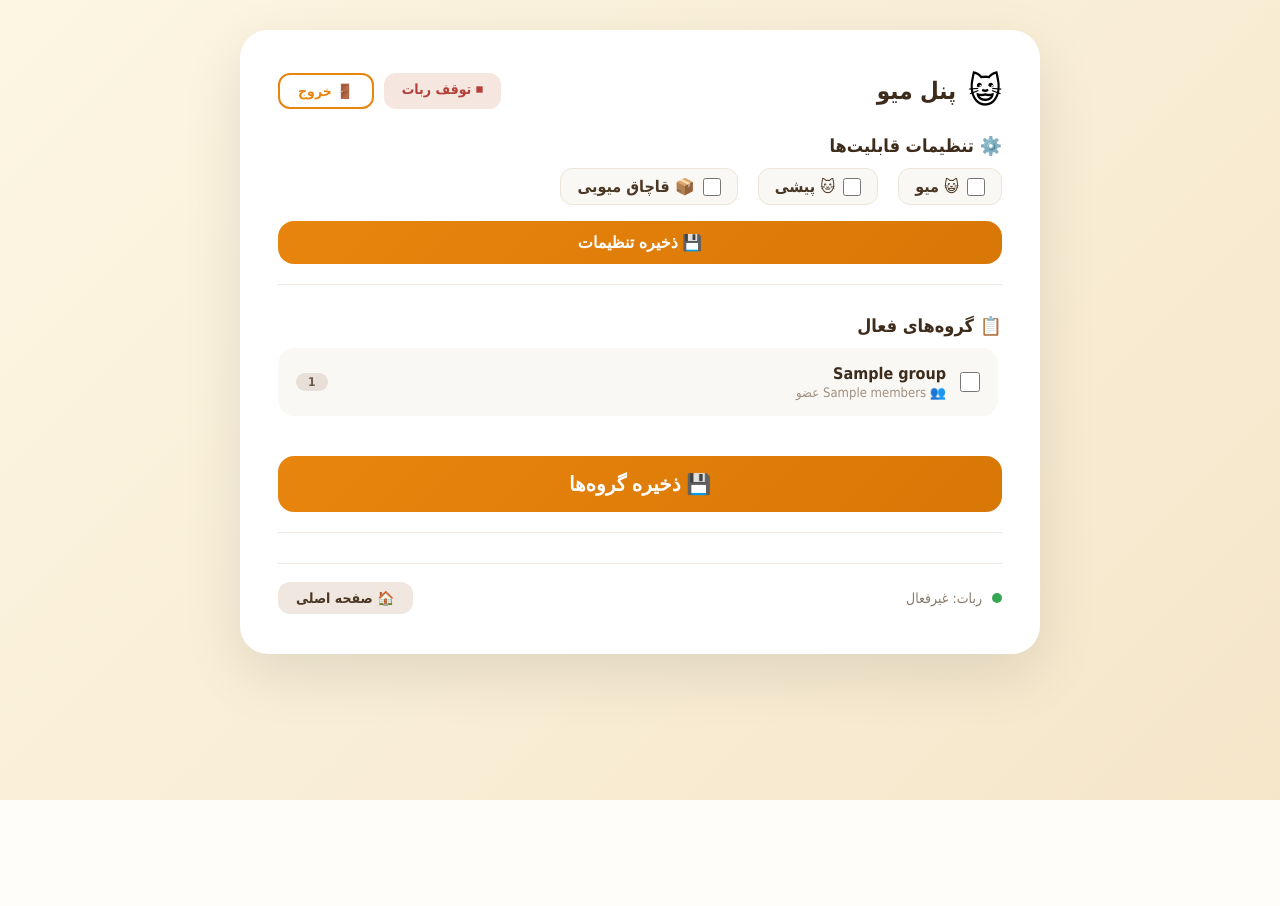
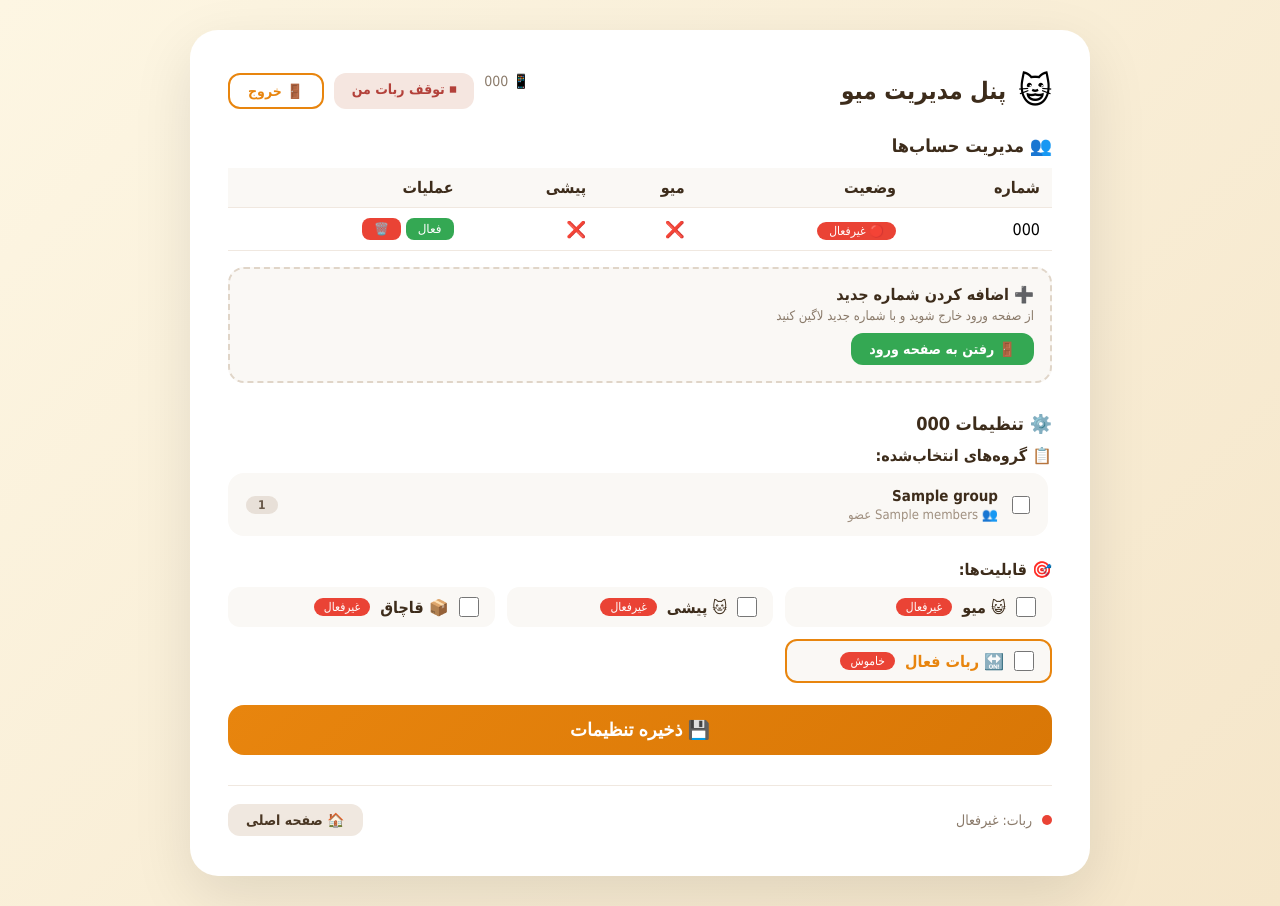
Before and after one commit to FDRIVPN/Selfbot, a Flask app: template templates/dashboard.html in a window 1280 px wide. Before the commit the page ends 800 px from the top, so only its background shows below. Run offline with Flask 3, Linux system fonts and the light colour scheme; the template is opened without the code that fills it: most values are stand-ins (such as "Sample title", 1, 10 or a date in 2020); parts of the project's set-up code (start-up, migrations or seed data) failed here and were passed over.

Commit message:
Update dashboard.html

```diff
--- a/templates/dashboard.html
+++ b/templates/dashboard.html
@@ -3,11 +3,11 @@
 <head>
     <meta charset="UTF-8">
     <meta name="viewport" content="width=device-width, initial-scale=1.0">
-    <title>پنل میو</title>
+    <title>پنل مدیریت میو</title>
     <style>
         *{margin:0;padding:0;box-sizing:border-box}
         body{font-family:Tahoma,sans-serif;background:linear-gradient(135deg,#fdf6e3,#f5e6ca);min-height:100vh;padding:30px 20px;display:flex;justify-content:center;align-items:flex-start}
-        .container{background:#fff;border-radius:28px;padding:40px 38px;max-width:800px;width:100%;box-shadow:0 20px 60px rgba(0,0,0,.1)}
+        .container{background:#fff;border-radius:28px;padding:40px 38px;max-width:900px;width:100%;box-shadow:0 20px 60px rgba(0,0,0,.1)}
         .header{display:flex;justify-content:space-between;align-items:center;margin-bottom:24px;flex-wrap:wrap;gap:10px}
         .header-left{display:flex;align-items:center;gap:12px}
         .header-left .icon{font-size:36px}
@@ -18,97 +18,185 @@
         .btn-sm-danger:hover{background:#e8ccc4}
         .btn-sm-outline{background:transparent;color:#e8850e;border:2px solid #e8850e}
         .btn-sm-outline:hover{background:#e8850e;color:#fff}
-        .section{margin-bottom:30px;padding-bottom:20px;border-bottom:1px solid #f0e8e0}
+        .btn-sm-success{background:#34a853;color:#fff}
+        .btn-sm-success:hover{background:#2d9248}
+        .btn-sm-secondary{background:#f0e8e0;color:#4a3724}
+        .btn-sm-secondary:hover{background:#e0d5c8}
+        .subtitle{color:#8a7a6a;font-size:15px;margin-bottom:22px;border-bottom:1px solid #f0e8e0;padding-bottom:16px}
+        .section{margin-bottom:30px}
         .section-title{font-size:18px;font-weight:700;color:#3d2c1b;margin-bottom:12px}
-        .group-list{max-height:400px;overflow-y:auto;margin-bottom:24px;padding-right:4px}
+        .group-list{max-height:300px;overflow-y:auto;margin-bottom:16px;padding-right:4px}
         .group-list::-webkit-scrollbar{width:6px}
         .group-list::-webkit-scrollbar-track{background:#f5f0ea;border-radius:8px}
         .group-list::-webkit-scrollbar-thumb{background:#e0d5c8;border-radius:8px}
-        .group-item{display:flex;align-items:center;padding:14px 16px;background:#faf8f5;border-radius:16px;margin-bottom:10px;transition:all .25s;border:2px solid transparent;cursor:pointer}
+        .group-item{display:flex;align-items:center;padding:12px 16px;background:#faf8f5;border-radius:16px;margin-bottom:8px;transition:all .25s;border:2px solid transparent;cursor:pointer}
         .group-item:hover{border-color:#f0e8e0}
         .group-item.selected{background:#fef6ec;border-color:#e8850e}
-        .group-item input[type="checkbox"]{width:20px;height:20px;margin-left:14px;accent-color:#e8850e;cursor:pointer;flex-shrink:0}
+        .group-item input[type="checkbox"]{width:18px;height:18px;margin-left:14px;accent-color:#e8850e;cursor:pointer;flex-shrink:0}
         .group-item .info{flex:1}
-        .group-item .info .title{font-size:16px;font-weight:600;color:#3d2c1b}
+        .group-item .info .title{font-size:15px;font-weight:600;color:#3d2c1b}
         .group-item .info .meta{font-size:13px;color:#a09080;margin-top:2px}
         .group-item .badge{background:#e8e0d8;padding:2px 12px;border-radius:20px;font-size:12px;color:#6a5a4a;font-weight:600;white-space:nowrap}
         .group-item.selected .badge{background:#e8850e;color:#fff}
-        .btn-save{width:100%;padding:16px;background:linear-gradient(135deg,#e8850e,#d97706);color:#fff;border:none;border-radius:16px;font-size:20px;font-weight:700;cursor:pointer;transition:all .3s;margin-top:6px}
+        .settings-grid{display:grid;grid-template-columns:repeat(auto-fill,minmax(200px,1fr));gap:12px;margin-bottom:16px}
+        .settings-item{display:flex;align-items:center;gap:10px;padding:10px 16px;background:#faf8f5;border-radius:12px}
+        .settings-item input[type="checkbox"]{width:20px;height:20px;accent-color:#e8850e;cursor:pointer}
+        .settings-item label{font-weight:600;color:#3d2c1b;cursor:pointer}
+        .settings-item .status{font-size:12px;padding:2px 10px;border-radius:12px}
+        .settings-item .status.on{background:#34a853;color:#fff}
+        .settings-item .status.off{background:#ea4335;color:#fff}
+        .btn-save{width:100%;padding:14px;background:linear-gradient(135deg,#e8850e,#d97706);color:#fff;border:none;border-radius:16px;font-size:18px;font-weight:700;cursor:pointer;transition:all .3s;margin-top:6px}
         .btn-save:hover{transform:scale(1.02);box-shadow:0 8px 30px rgba(232,133,14,.35)}
-        .toggle-container{display:flex;gap:20px;flex-wrap:wrap;margin:10px 0}
-        .toggle-item{display:flex;align-items:center;gap:8px;background:#faf8f5;padding:8px 16px;border-radius:12px;border:1px solid #ede5d8}
-        .toggle-item input[type="checkbox"]{width:18px;height:18px;accent-color:#e8850e;cursor:pointer}
-        .toggle-item label{font-weight:600;color:#4a3724;cursor:pointer}
+        .users-table{width:100%;border-collapse:collapse;margin-top:12px}
+        .users-table th,.users-table td{padding:10px 12px;text-align:right;border-bottom:1px solid #f0e8e0}
+        .users-table th{background:#faf8f5;font-weight:700;color:#3d2c1b}
+        .users-table tr:hover{background:#fcfaf8}
+        .badge-active{background:#34a853;color:#fff;padding:2px 12px;border-radius:12px;font-size:12px}
+        .badge-inactive{background:#ea4335;color:#fff;padding:2px 12px;border-radius:12px;font-size:12px}
+        .btn-xs{padding:4px 12px;border:none;border-radius:8px;font-size:12px;cursor:pointer;transition:all .2s;text-decoration:none;display:inline-block}
+        .btn-xs-success{background:#34a853;color:#fff}
+        .btn-xs-success:hover{background:#2d9248}
+        .btn-xs-danger{background:#ea4335;color:#fff}
+        .btn-xs-danger:hover{background:#c62828}
+        .add-user-box{background:#faf8f5;border-radius:16px;padding:16px;margin-top:16px;border:2px dashed #e0d5c8}
+        .add-user-box input{padding:10px 14px;border:2px solid #ede5d8;border-radius:12px;font-size:14px;background:#fff;outline:none;width:200px}
+        .add-user-box input:focus{border-color:#e8850e}
+        .add-user-box .btn-add{background:#e8850e;color:#fff;border:none;padding:10px 20px;border-radius:12px;font-weight:600;cursor:pointer}
         .footer-actions{display:flex;justify-content:space-between;align-items:center;margin-top:20px;padding-top:18px;border-top:1px solid #f0e8e0;flex-wrap:wrap;gap:12px}
         .footer-actions .status{font-size:14px;color:#8a7a6a}
         .footer-actions .status .dot{display:inline-block;width:10px;height:10px;border-radius:50%;margin-left:6px}
         .dot.green{background:#34a853}
-        .btn-sm-secondary{background:#f0e8e0;color:#4a3724}
-        .btn-sm-secondary:hover{background:#e0d5c8}
-        .btn-sm-success{background:#34a853;color:#fff}
-        .btn-sm-success:hover{background:#2d9248}
-        .empty-state{text-align:center;padding:40px 20px;color:#a09080}
-        .empty-state .big-icon{font-size:64px;margin-bottom:12px}
-        .empty-state h3{color:#4a3724;margin-bottom:6px}
-        @media(max-width:600px){.container{padding:24px 18px}.header{flex-direction:column;align-items:flex-start}.header-actions{width:100%}.group-item{padding:12px 14px;flex-wrap:wrap}.group-item .badge{margin-top:4px}.footer-actions{flex-direction:column;align-items:stretch}.footer-actions .status{text-align:center}}
+        .dot.red{background:#ea4335}
+        @media(max-width:600px){.container{padding:24px 18px}.header{flex-direction:column;align-items:flex-start}.header-actions{width:100%}.settings-grid{grid-template-columns:1fr}.group-item{padding:10px 12px}.add-user-box input{width:100%}}
     </style>
 </head>
 <body>
     <div class="container">
         <div class="header">
-            <div class="header-left"><span class="icon">😺</span><h2>پنل میو</h2></div>
+            <div class="header-left">
+                <span class="icon">😺</span>
+                <h2>پنل مدیریت میو</h2>
+            </div>
             <div class="header-actions">
-                <a href="/stop_bot" class="btn-sm btn-sm-danger">⏹ توقف ربات</a>
+                <span style="font-size:14px;color:#8a7a6a;">📱 {{ phone }}</span>
+                <a href="/stop_bot" class="btn-sm btn-sm-danger">⏹ توقف ربات من</a>
                 <a href="/logout" class="btn-sm btn-sm-outline">🚪 خروج</a>
             </div>
         </div>
 
-        <!-- تنظیمات قابلیت‌ها -->
+        <!-- ===== لیست کاربران ===== -->
         <div class="section">
-            <div class="section-title">⚙️ تنظیمات قابلیت‌ها</div>
-            <form method="post" action="/save_settings">
-                <div class="toggle-container">
-                    <div class="toggle-item">
-                        <input type="checkbox" name="meow_enabled" id="meow_enabled" {% if meow_enabled %}checked{% endif %}>
-                        <label for="meow_enabled">😺 میو</label>
-                    </div>
-                    <div class="toggle-item">
-                        <input type="checkbox" name="fish_enabled" id="fish_enabled" {% if fish_enabled %}checked{% endif %}>
-                        <label for="fish_enabled">🐱 پیشی</label>
-                    </div>
-                    <div class="toggle-item">
-                        <input type="checkbox" name="smuggle_enabled" id="smuggle_enabled" {% if smuggle_enabled %}checked{% endif %}>
-                        <label for="smuggle_enabled">📦 قاچاق میویی</label>
-                    </div>
-                </div>
-                <button type="submit" class="btn-save" style="padding:12px;font-size:16px">💾 ذخیره تنظیمات</button>
-            </form>
+            <div class="section-title">👥 مدیریت حساب‌ها</div>
+            <table class="users-table">
+                <thead>
+                    <tr>
+                        <th>شماره</th>
+                        <th>وضعیت</th>
+                        <th>میو</th>
+                        <th>پیشی</th>
+                        <th>عملیات</th>
+                    </tr>
+                </thead>
+                <tbody>
+                    {% for user in all_users %}
+                    <tr>
+                        <td>{{ user.phone }}</td>
+                        <td>
+                            {% if user.is_active %}
+                                <span class="badge-active">🟢 فعال</span>
+                            {% else %}
+                                <span class="badge-inactive">🔴 غیرفعال</span>
+                            {% endif %}
+                        </td>
+                        <td>{% if user.meow_enabled %}✅{% else %}❌{% endif %}</td>
+                        <td>{% if user.fish_enabled %}✅{% else %}❌{% endif %}</td>
+                        <td>
+                            <form method="post" action="/toggle_user" style="display:inline;">
+                                <input type="hidden" name="phone" value="{{ user.phone }}">
+                                {% if user.is_active %}
+                                    <button type="submit" name="action" value="disable" class="btn-xs btn-xs-danger">غیرفعال</button>
+                                {% else %}
+                                    <button type="submit" name="action" value="enable" class="btn-xs btn-xs-success">فعال</button>
+                                {% endif %}
+                            </form>
+                            {% if user.phone != phone %}
+                            <form method="post" action="/remove_user" style="display:inline;">
+                                <input type="hidden" name="phone" value="{{ user.phone }}">
+                                <button type="submit" class="btn-xs btn-xs-danger" onclick="return confirm('حذف شود؟')">🗑️</button>
+                            </form>
+                            {% endif %}
+                        </td>
+                    </tr>
+                    {% endfor %}
+                </tbody>
+            </table>
+            <div class="add-user-box">
+                <span style="font-weight:600;color:#3d2c1b;">➕ اضافه کردن شماره جدید</span>
+                <p style="font-size:13px;color:#8a7a6a;margin:4px 0 10px;">از صفحه ورود خارج شوید و با شماره جدید لاگین کنید</p>
+                <a href="/" class="btn-sm btn-sm-success">🚪 رفتن به صفحه ورود</a>
+            </div>
         </div>
 
-        <!-- انتخاب گروه‌ها -->
+        <!-- ===== تنظیمات کاربر فعلی ===== -->
         <div class="section">
-            <div class="section-title">📋 گروه‌های فعال</div>
-            <form method="post" action="/save_groups">
+            <div class="section-title">⚙️ تنظیمات {{ phone }}</div>
+            <form method="post" action="/save_settings">
+                <!-- گروه‌ها -->
+                <p style="font-weight:600;color:#3d2c1b;margin-bottom:8px;">📋 گروه‌های انتخاب‌شده:</p>
                 <div class="group-list">
                     {% if groups %}
                         {% for group in groups %}
                             <label class="group-item {% if group.id|string in selected %}selected{% endif %}">
                                 <input type="checkbox" name="groups" value="{{ group.id }}" {% if group.id|string in selected %}checked{% endif %}>
-                                <div class="info"><div class="title">{{ group.title }}</div><div class="meta">👥 {{ group.members }} عضو</div></div>
+                                <div class="info">
+                                    <div class="title">{{ group.title }}</div>
+                                    <div class="meta">👥 {{ group.members }} عضو</div>
+                                </div>
                                 <span class="badge">{{ group.id }}</span>
                             </label>
                         {% endfor %}
                     {% else %}
-                        <div class="empty-state"><div class="big-icon">📭</div><h3>هیچ گروهی پیدا نشد</h3><p>اکانت شما در هیچ گروهی عضو نیست.</p></div>
+                        <p style="color:#a09080;">هیچ گروهی پیدا نشد</p>
                     {% endif %}
                 </div>
-                <button type="submit" class="btn-save">💾 ذخیره گروه‌ها</button>
+
+                <!-- قابلیت‌ها -->
+                <p style="font-weight:600;color:#3d2c1b;margin:16px 0 8px;">🎯 قابلیت‌ها:</p>
+                <div class="settings-grid">
+                    <div class="settings-item">
+                        <input type="checkbox" name="meow_enabled" {% if meow_enabled %}checked{% endif %}>
+                        <label>😺 میو</label>
+                        <span class="status {% if meow_enabled %}on{% else %}off{% endif %}">{% if meow_enabled %}فعال{% else %}غیرفعال{% endif %}</span>
+                    </div>
+                    <div class="settings-item">
+                        <input type="checkbox" name="fish_enabled" {% if fish_enabled %}checked{% endif %}>
+                        <label>🐱 پیشی</label>
+                        <span class="status {% if fish_enabled %}on{% else %}off{% endif %}">{% if fish_enabled %}فعال{% else %}غیرفعال{% endif %}</span>
+                    </div>
+                    <div class="settings-item">
+                        <input type="checkbox" name="smuggle_enabled" {% if smuggle_enabled %}checked{% endif %}>
+                        <label>📦 قاچاق</label>
+                        <span class="status {% if smuggle_enabled %}on{% else %}off{% endif %}">{% if smuggle_enabled %}فعال{% else %}غیرفعال{% endif %}</span>
+                    </div>
+                    <div class="settings-item" style="border:2px solid #e8850e;">
+                        <input type="checkbox" name="is_active" {% if is_active %}checked{% endif %}>
+                        <label style="color:#e8850e;">🔛 ربات فعال</label>
+                        <span class="status {% if is_active %}on{% else %}off{% endif %}">{% if is_active %}روشن{% else %}خاموش{% endif %}</span>
+                    </div>
+                </div>
+
+                <button type="submit" class="btn-save">💾 ذخیره تنظیمات</button>
             </form>
         </div>
 
         <div class="footer-actions">
-            <span class="status"><span class="dot green"></span> ربات: <span id="bot-status">{% if selected %}فعال{% else %}غیرفعال{% endif %}</span></span>
-            <div><a href="/" class="btn-sm btn-sm-secondary">🏠 صفحه اصلی</a></div>
+            <span class="status">
+                <span class="dot {% if is_active %}green{% else %}red{% endif %}"></span>
+                ربات: {% if is_active %}فعال{% else %}غیرفعال{% endif %}
+            </span>
+            <div>
+                <a href="/" class="btn-sm btn-sm-secondary">🏠 صفحه اصلی</a>
+            </div>
         </div>
     </div>
 </body>
```
